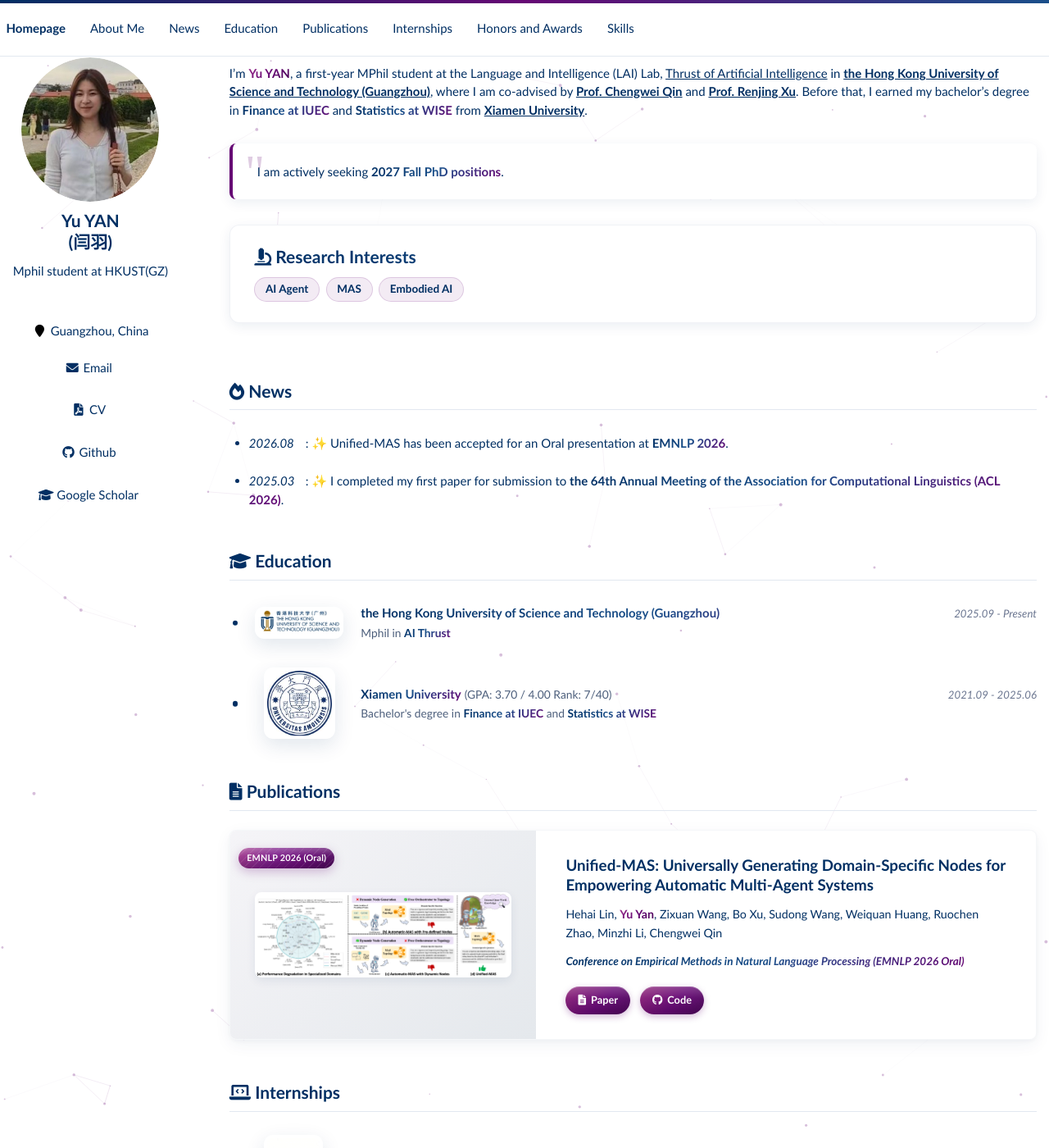
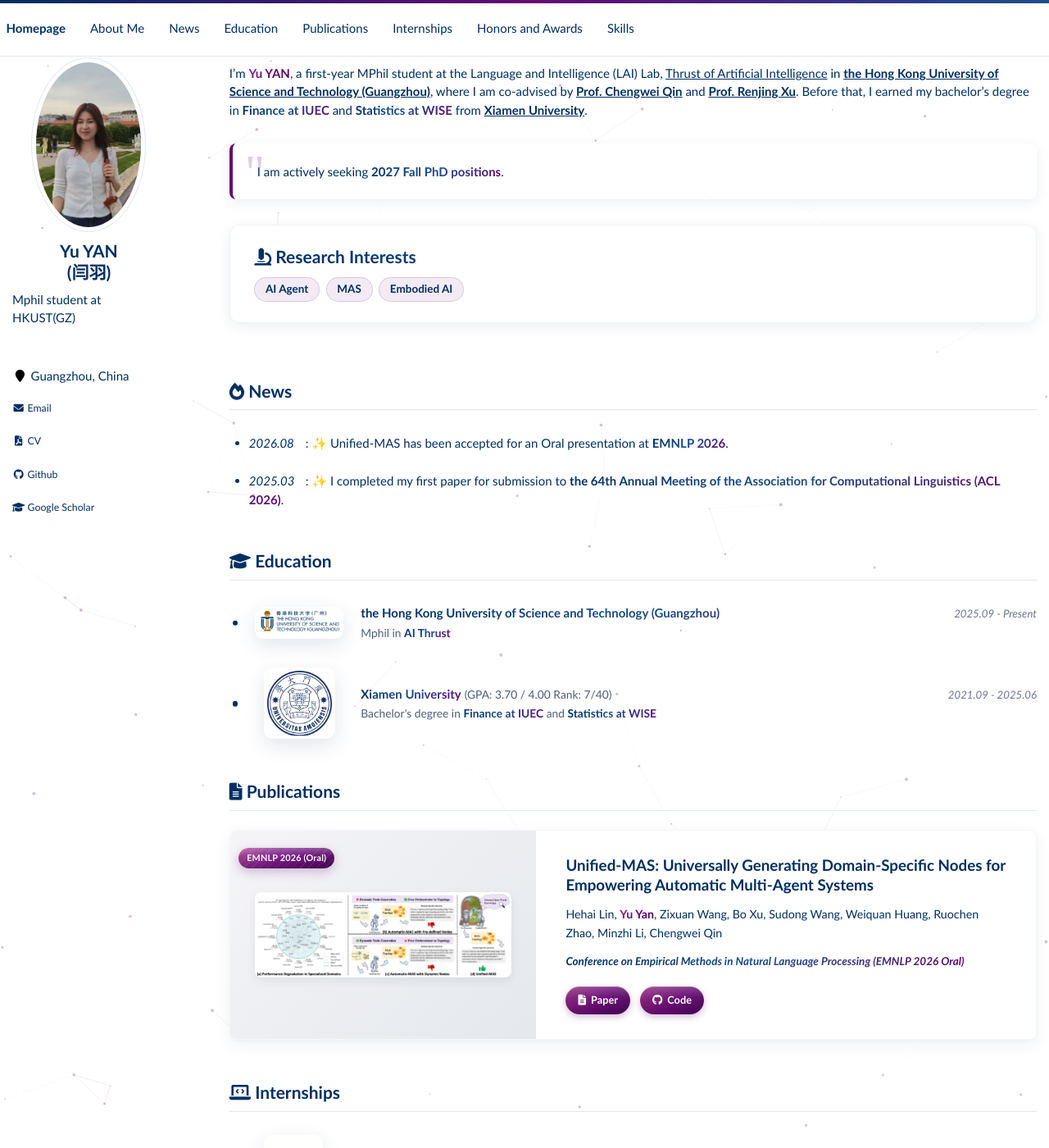
Before and after one commit to Yiounah/Yiounah.github.io, a Jekyll site: the page built from _pages/about.md, in a window 1280 px wide and 1400 px high. Shown: the whole window at 82% size. Built offline with Jekyll 4.4.1, drawn with Linux system fonts in a browser that asks for light colours.

Commit message:
把左侧栏字体、排版和圆形头像改成与参考主页一致。
Co-authored-by: Cursor <cursoragent@cursor.com>

```diff
--- a/_includes/author-profile.html
+++ b/_includes/author-profile.html
@@ -10,10 +10,7 @@
   </div>
 
   <div class="author__content">
-    <h3 class="author__name">
-      <span class="author__name-en">{{ author.name }}</span>
-      {% if author.name_zh %}<span class="author__name-zh">({{ author.name_zh }})</span>{% endif %}
-    </h3>
+    <h3 class="author__name">{{ author.name }}{% if author.name_zh %}<br>({{ author.name_zh }}){% endif %}</h3>
     {% if author.bio %}<p class="author__bio">{{ author.bio }}</p>{% endif %}
   </div>
 
--- a/_includes/head/custom.html
+++ b/_includes/head/custom.html
@@ -9,7 +9,7 @@
 
 <!-- 学术图标和增强的强调色样式 -->
 <link rel="stylesheet" href="{{ '/assets/css/academicons.css' | relative_url }}"/>
-<link rel="stylesheet" href="{{ '/assets/css/accent-enhancements.css' | relative_url }}?v=20260914a"/>
+<link rel="stylesheet" href="{{ '/assets/css/accent-enhancements.css' | relative_url }}?v=20260914b"/>
 
 <script type="text/x-mathjax-config"> MathJax.Hub.Config({ TeX: { equationNumbers: { autoNumber: "all" } } }); </script>
 <script type="text/x-mathjax-config">
--- a/_sass/_sidebar.scss
+++ b/_sass/_sidebar.scss
@@ -96,11 +96,6 @@
   img {
     max-width: 175px;
     min-width: 75px;
-    width: auto;
-    height: auto;
-    display: block;
-    margin-left: auto;
-    margin-right: auto;
     border-radius: 50%;
 
     @include breakpoint($large) {
@@ -141,7 +136,6 @@
   }
   font-family: $sans-serif;
   font-size: $type-size-4;
-  text-align: center;
 }
 
 .author__bio {
--- a/assets/css/accent-enhancements.css
+++ b/assets/css/accent-enhancements.css
@@ -988,20 +988,6 @@ html {
 
 .sidebar .author__name {
   text-align: center;
-  display: flex;
-  flex-direction: column;
-  align-items: center;
-  line-height: 1.25;
-}
-
-.sidebar .author__name-en,
-.sidebar .author__name-zh {
-  display: block;
-  text-align: center;
-}
-
-.sidebar .author__bio {
-  text-align: center;
 }
 
 @media (min-width: 925px) {
@@ -1022,63 +1008,46 @@ html {
 
   .sidebar.sticky {
     position: sticky !important;
-    top: 4.6rem;
+    top: 2.6em;
     align-self: flex-start;
     transform: none;
     max-height: calc(100vh - 6.5em);
     overflow-x: hidden;
     overflow-y: auto;
     overscroll-behavior: contain;
+    padding-right: 0.25rem;
+    box-sizing: border-box;
     z-index: 2;
   }
 
-  .sidebar .profile_box,
-  .sidebar .author__content {
-    width: 100%;
-    text-align: center;
-  }
-
-  .sidebar .author__avatar {
-    display: flex;
-    align-items: center;
-    justify-content: center;
-    width: 168px;
-    height: 176px;
-    margin: 0 auto;
-    border-radius: 50%;
-    overflow: hidden;
-    background: transparent;
-    box-sizing: border-box;
-  }
-
   .sidebar .author__avatar img {
-    width: 100%;
-    height: 100%;
-    max-width: none;
-    min-width: 0;
-    margin: 0;
-    padding: 0 !important;
-    border: 0 !important;
-    border-radius: 50%;
-    object-fit: cover;
-    object-position: center 58%;
+    max-width: 140px;
+    width: auto;
+    height: auto;
+    margin-left: auto;
+    margin-right: auto;
+    object-fit: unset;
+    object-position: center center;
     transform: none;
   }
 
-}
+  .sidebar .author__urls {
+    width: 100%;
+  }
 
-.author__avatar img {
-  width: 75px;
-  height: auto;
-  max-width: 75px;
-  display: block;
-  margin-left: auto;
-  margin-right: auto;
-  border-radius: 50%;
-  object-fit: cover;
-  object-position: center center;
-  aspect-ratio: auto;
-  overflow: hidden;
+  .sidebar .author__urls li {
+    white-space: normal;
+    margin-bottom: 0.2em;
+  }
+
+  .sidebar .author__urls a {
+    font-size: 0.82em;
+    line-height: 1.35;
+    margin-bottom: 0.15em;
+    padding-right: 0;
+    word-break: break-word;
+    overflow-wrap: anywhere;
+  }
 }
 
 .interest-tags {
```
